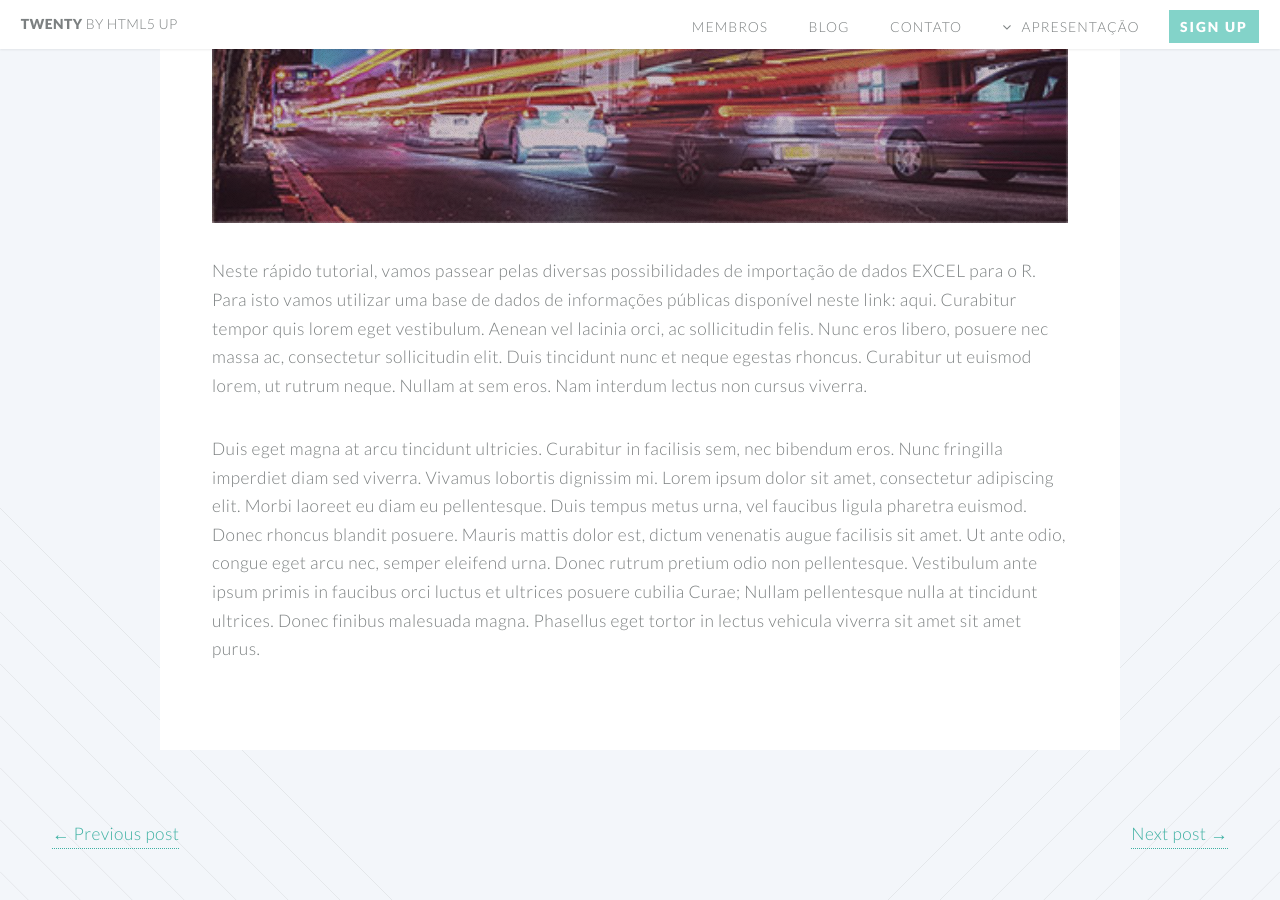
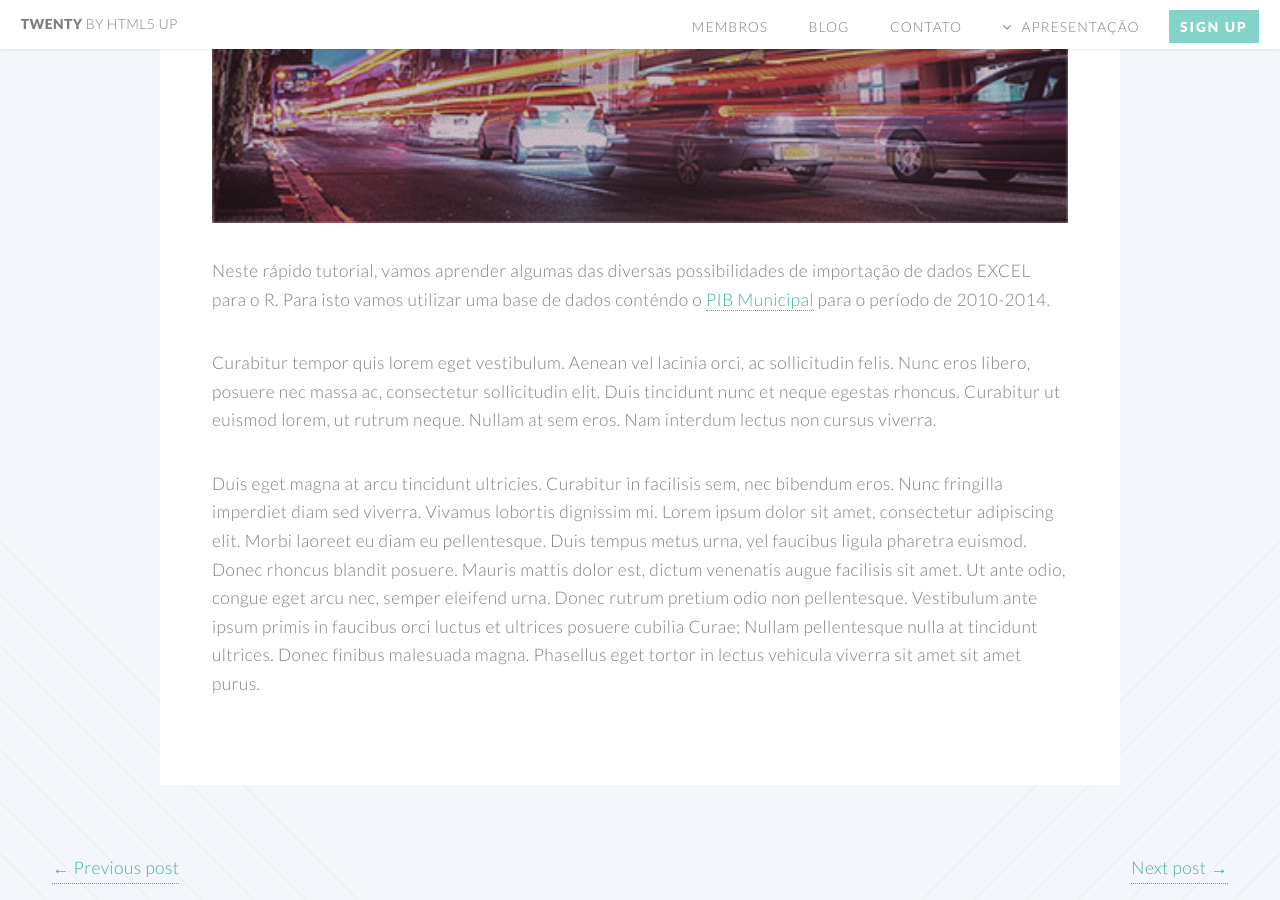
Before and after one commit to econometrick/econometrick.github.io, a Jekyll site: the page built from _posts/2014-10-29-morbi-a-semper.md, in a window 1280 px wide and 900 px high, scrolled down 587 px. Built offline with Jekyll 4.4.1, drawn with Linux system fonts in a browser that asks for light colours.

Commit message:
Update 2014-10-29-morbi-a-semper.md

```diff
--- a/_posts/2014-10-29-morbi-a-semper.md
+++ b/_posts/2014-10-29-morbi-a-semper.md
@@ -5,6 +5,8 @@ date:   2014-08-31 14:36:23
 ---
 
 <span class="image featured"><img src="/images/pic03.jpg" alt=""></span>
-Neste rápido tutorial, vamos passear pelas diversas possibilidades de importação de dados EXCEL para o R. Para isto vamos utilizar uma base de dados de informações públicas disponível neste link: aqui. Curabitur tempor quis lorem eget vestibulum. Aenean vel lacinia orci, ac sollicitudin felis. Nunc eros libero, posuere nec massa ac, consectetur sollicitudin elit. Duis tincidunt nunc et neque egestas rhoncus. Curabitur ut euismod lorem, ut rutrum neque. Nullam at sem eros. Nam interdum lectus non cursus viverra.
+Neste rápido tutorial, vamos aprender algumas das diversas possibilidades de importação de dados EXCEL para o R. Para isto vamos utilizar uma base de dados conténdo o [PIB Municipal](https://github.com/econometrick/econometrick.github.io/blob/master/base_de_dados_2010_2014_txt.zip) para o período de 2010-2014.
+
+Curabitur tempor quis lorem eget vestibulum. Aenean vel lacinia orci, ac sollicitudin felis. Nunc eros libero, posuere nec massa ac, consectetur sollicitudin elit. Duis tincidunt nunc et neque egestas rhoncus. Curabitur ut euismod lorem, ut rutrum neque. Nullam at sem eros. Nam interdum lectus non cursus viverra.
 
 Duis eget magna at arcu tincidunt ultricies. Curabitur in facilisis sem, nec bibendum eros. Nunc fringilla imperdiet diam sed viverra. Vivamus lobortis dignissim mi. Lorem ipsum dolor sit amet, consectetur adipiscing elit. Morbi laoreet eu diam eu pellentesque. Duis tempus metus urna, vel faucibus ligula pharetra euismod. Donec rhoncus blandit posuere. Mauris mattis dolor est, dictum venenatis augue facilisis sit amet. Ut ante odio, congue eget arcu nec, semper eleifend urna. Donec rutrum pretium odio non pellentesque. Vestibulum ante ipsum primis in faucibus orci luctus et ultrices posuere cubilia Curae; Nullam pellentesque nulla at tincidunt ultrices. Donec finibus malesuada magna. Phasellus eget tortor in lectus vehicula viverra sit amet sit amet purus.
```
